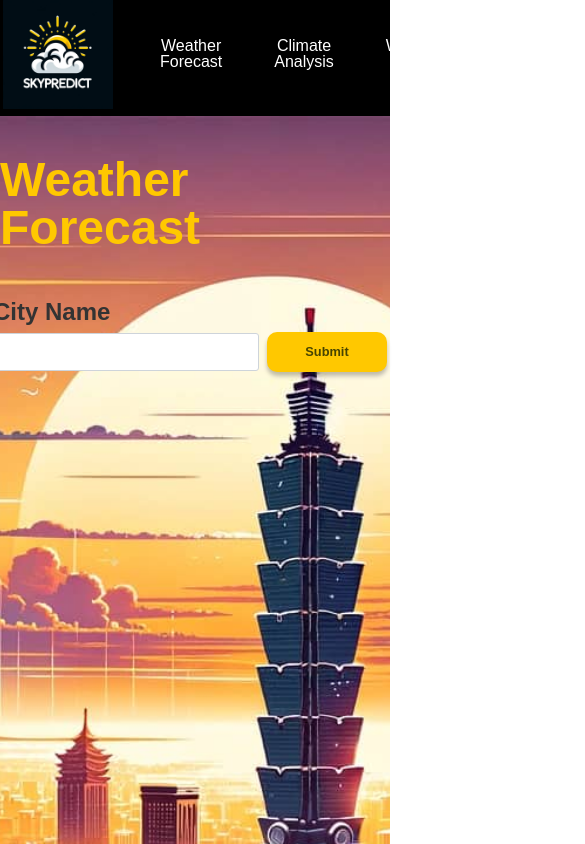
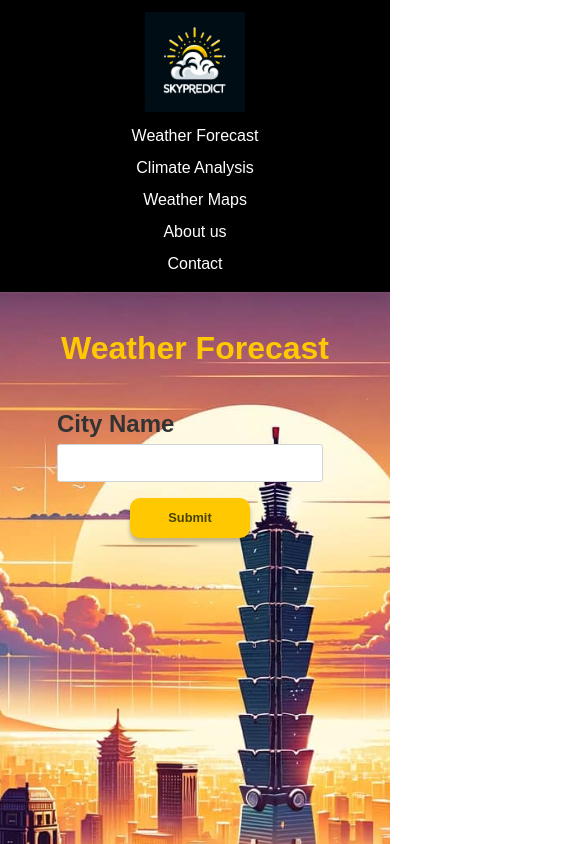
Before and after one commit to peggydbc1217/React-weather-forecast, a React (Vite) app: page /forecast in a window 390 px wide. Shown: the top 844 px of the page, 585 px wide, since content can reach past the window. Built offline with nearby package versions, Linux system fonts and the light colour scheme; some icons are missing; a web font is replaced by a local one.

Commit message:
fix forecast page rwd

```diff
--- a/src/UI/Header.tsx
+++ b/src/UI/Header.tsx
@@ -1,8 +1,10 @@
 import styled from "styled-components";
 import { NavLink } from "react-router-dom";
+import { device } from "../styles/Breakpoints";
 
 const StyledHeader = styled.header`
   background-color: black;
+  padding: 8px;
 `;
 
 const StyledList = styled.ul`
@@ -12,6 +14,15 @@ const StyledList = styled.ul`
   align-items: center;
   gap: 36px;
   border-bottom: 8px solid transparent;
+  @media ${device.md} {
+    justify-content: space-between;
+    gap: 8px;
+  }
+  @media ${device.sm} {
+    width: 100%;
+    flex-direction: column;
+    gap: 8px;
+  }
 `;
 
 const StyledLogo = styled.img`
--- a/src/features/forecast/ForceastMain.tsx
+++ b/src/features/forecast/ForceastMain.tsx
@@ -2,6 +2,7 @@ import ForecastViewBar from "./ForecastViewBar";
 import ForecastList from "./ForecastList";
 import ForecastChart from "./ForecastChart";
 import styled from "styled-components";
+import { device } from "../../styles/Breakpoints";
 
 const Container = styled.div`
   width: 100%;
@@ -10,6 +11,10 @@ const Container = styled.div`
   align-items: center;
   justify-content: center;
   gap: 40px;
+
+  @media ${device.lg} {
+    flex-direction: column;
+  }
 `;
 
 export default function ForceastMain() {
--- a/src/features/forecast/ForecastList.tsx
+++ b/src/features/forecast/ForecastList.tsx
@@ -1,6 +1,8 @@
 //styles
+import styled, { keyframes } from "styled-components";
 import { Carousel } from "primereact/carousel";
-import styled, { keyframes } from "styled-components";
+import { CarouselResponsiveOption } from "primereact/carousel";
+import { device } from "../../styles/Breakpoints";
 
 //type
 import { WeatherData } from "./forecastType";
@@ -50,12 +52,17 @@ const WeatherCard = styled.div`
   justify-content: space-around;
   align-items: center;
   gap: 8px;
+
   width: 80%;
+  @media ${device.xs} {
+    width: 95%;
+  }
+  height: 300px;
   margin: 0 auto;
   padding-bottom: 16px;
-  height: 300px;
+
+  background-color: rgba(255, 248, 220, 0.9);
   border-radius: 10px;
-  background-color: rgba(255, 248, 220, 0.9);
   box-shadow: 0 0 10px rgba(0, 0, 0, 0.5);
   &:hover {
     animation: ${rainbow} 15s ease-in-out infinite;
@@ -67,6 +74,7 @@ const WeatherCard = styled.div`
   }
   position: relative;
   overflow: hidden;
+  visibility: visible;
 `;
 
 const FlexContainer = styled.div`
@@ -100,6 +108,19 @@ const AnimatedIcon = styled(({ direction, ...props }: AnimatedIconProps) => {
 // Component
 export default function ForecastList() {
   const weather = useForecastSelector((state) => state.forecast.weatherData);
+
+  const responsiveOptions: CarouselResponsiveOption[] = [
+    {
+      breakpoint: "1199px",
+      numVisible: 2,
+      numScroll: 2,
+    },
+    {
+      breakpoint: "600px",
+      numVisible: 1,
+      numScroll: 1,
+    },
+  ];
 
   //未來天氣預報的Card(prime react UI)
   const weatherTemplate = (weather: WeatherData) => {
@@ -145,8 +166,9 @@ export default function ForecastList() {
     <StyledContainer>
       <Carousel
         value={weather}
-        numScroll={5}
+        numScroll={3}
         numVisible={3}
+        responsiveOptions={responsiveOptions}
         circular
         showIndicators
         showNavigators
--- a/src/features/forecast/ForecastViewBar.tsx
+++ b/src/features/forecast/ForecastViewBar.tsx
@@ -1,6 +1,7 @@
 import { useForecastSelector } from "../../store/hooks";
 import { capitilizeFirstLetter } from "../../helpers/helper";
 import styled from "styled-components";
+import { device } from "../../styles/Breakpoints";
 
 const OuterCircle = styled.div`
   width: 500px;
@@ -27,6 +28,10 @@ const OuterCircle = styled.div`
     width: 400px;
     height: 400px;
   }
+  @media ${device.lg} {
+    width: 300px;
+    height: 300px;
+  }
 `;
 
 const InnerCircle = styled.div`
@@ -39,7 +44,7 @@ const InnerCircle = styled.div`
   top: 50%;
   left: 50%;
   transform: translate(-50%, -50%);
-  @media screen and (max-width: 1200px) {
+  @media ${device.lg} {
     width: 300px;
     height: 300px;
   }
--- a/src/features/forecast/InputDateForm.tsx
+++ b/src/features/forecast/InputDateForm.tsx
@@ -5,6 +5,7 @@ import { Tag } from "primereact/tag";
 import styled from "styled-components";
 import { Button } from "../../styles/Button";
 import toast from "react-hot-toast";
+import { device } from "../../styles/Breakpoints";
 
 //Redux
 import { useForecastDispatch } from "../../store/hooks";
@@ -53,6 +54,10 @@ const FlexContainer = styled.div`
   display: flex;
   align-items: center;
   gap: 8px;
+  @media ${device.sm} {
+    flex-direction: column;
+    gap: 16px;
+  }
 `;
 
 const StyledLabel = styled.label`
@@ -81,7 +86,6 @@ export default function InputDataForm() {
   const { addSearchedCity } = useAddSearchedCity();
   //firbase get searched city
   const { searchedCities } = useGetSearchedCity();
-  console.log(searchedCities);
 
   //react-hook-form
   const {
--- a/src/hooks/useGetChartSettings.tsx
+++ b/src/hooks/useGetChartSettings.tsx
@@ -40,6 +40,8 @@ export default function useGetChartSettings({
 
   const options = {
     type: "line",
+    responsive: true,
+    maintainAspectRatio: false,
     aspectRatio: 1,
     plugins: {
       title: {
@@ -101,9 +103,11 @@ export default function useGetChartSettings({
         ticks: {
           color: "#B14A00",
           font: {
-            size: 16,
+            size: 14,
             family: "Preahvihear",
           },
+          maxRotation: 30,
+          minRotation: 30,
           min: 2016,
           max: 2020,
           stepSize: 1,
@@ -125,7 +129,7 @@ export default function useGetChartSettings({
         ticks: {
           color: "#B14A00",
           font: {
-            size: 16,
+            size: 18,
             family: "Preahvihear",
           },
           min: 0,
--- a/src/index.css
+++ b/src/index.css
@@ -10,6 +10,18 @@
   background-color: rgba(243, 231, 233, 0.9);
   border-radius: 10px;
   padding: 20px;
+  @media (max-width: 768px) {
+    width: 450px;
+    height: 450px;
+  }
+  @media (max-width: 536px) {
+    width: 380px;
+    height: 380px;
+  }
+  @media (max-width: 400px) {
+    width: 300px;
+    height: 580px;
+  }
 }
 
 .forecast-form {
@@ -42,3 +54,12 @@
   color: #3f8a89;
   text-align: center;
 }
+
+//remove prime react carousel indicators
+.p-carousel-indicators {
+  display: none !important;
+}
+
+.p-reset {
+  display: none !important;
+}
--- a/src/pages/Forecast.tsx
+++ b/src/pages/Forecast.tsx
@@ -1,13 +1,15 @@
 import styled from "styled-components";
 import ForceastMain from "../features/forecast/ForceastMain";
 import InputDateForm from "../features/forecast/InputDateForm";
+import { device } from "../styles/Breakpoints";
 import Loader from "../UI/Loader";
 
 import { useForecastSelector } from "../store/hooks";
 
 const Container = styled.div`
   width: 100%;
-  height: 1200px;
+  height: 100%;
+  min-height: 100vh;
   display: flex;
   flex-direction: column;
   align-items: center;
@@ -23,6 +25,10 @@ const Title = styled.h1`
   color: ${({ theme }) => theme.colors.primary};
   margin-top: 40px;
   margin-bottom: 40px;
+  text-align: center;
+  @media ${device.md} {
+    font-size: 32px;
+  }
 `;
 
 export default function Forecast() {
--- a/src/styles/Breakpoints.ts
+++ b/src/styles/Breakpoints.ts
@@ -9,9 +9,9 @@ interface Size {
 
 const size: Size = {
   xs: "400px", // for small screen mobile
-  sm: "600px", // for mobile screen
+  sm: "768px", // for mobile screen
   md: "900px", // for tablets
-  lg: "1280px", // for laptops
+  lg: "1100px", // for laptops
   xl: "1440px", // for desktop / monitors
   xxl: "1920px", // for big screens
 };
--- a/src/styles/Button.ts
+++ b/src/styles/Button.ts
@@ -36,10 +36,10 @@ interface ButtonProps {
 export const Button = styled.button<ButtonProps>`
   color: ${(p) => p.theme.colors.primaryTextColor};
   background-color: ${(p) =>
-    p.$tertiary
-      ? p.$secondary
-        ? p.theme.colors.secondary
-        : p.theme.colors.tertiary
+    p.$secondary
+      ? p.theme.colors.secondary
+      : p.$tertiary
+      ? p.theme.colors.tertiary
       : p.theme.colors.primary};
 
   font-weight: bold;
```
